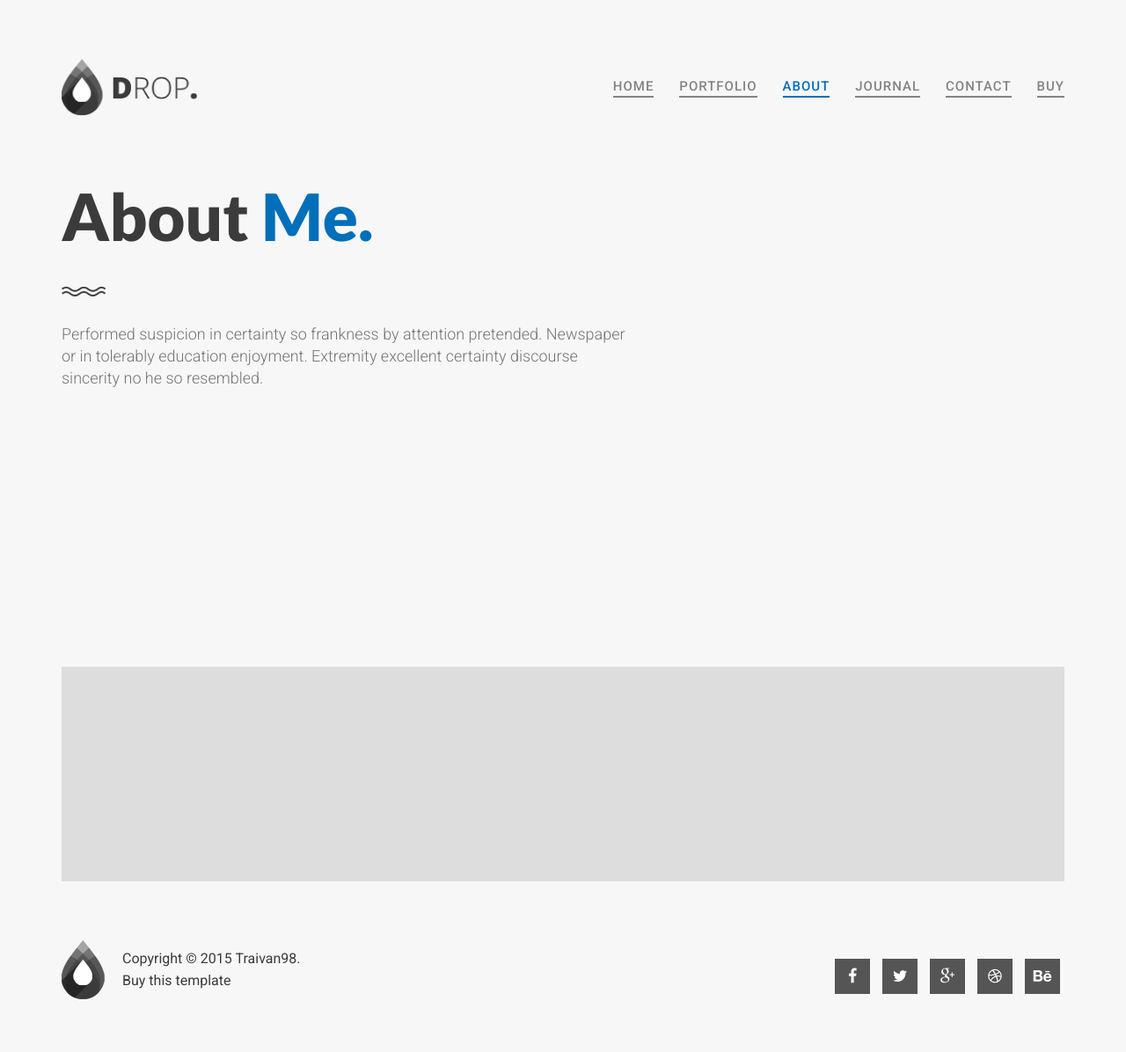
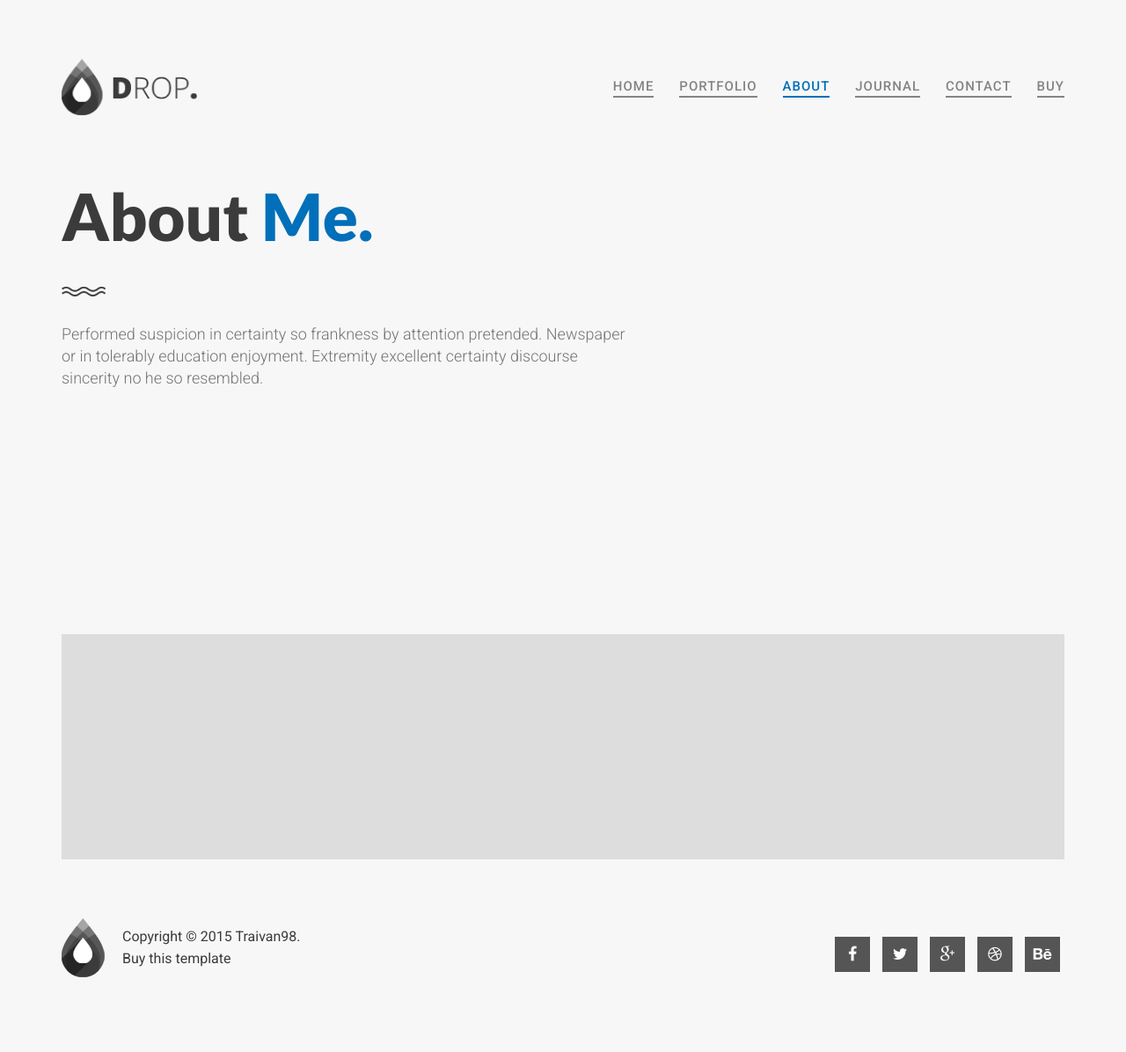
Before and after one commit to jmk91/jamiemkwan, a Jekyll site: the page about.html, which Jekyll copies as it is, in a window 1280 px wide. Shown: the whole page at 88% size. Built offline with Jekyll 4.4.1, drawn with Linux system fonts in a browser that asks for light colours; nearby versions of some CDN libraries; after the commit the page ends 1171 px from its top, so only the background shows below that.

Commit message:
test padding adjustment - page-title

```diff
--- a/css/theme.css
+++ b/css/theme.css
@@ -389,7 +389,10 @@
    04. PAGE TITLE
 ============================================================ */
 .page-title {
-  padding: 50px 0;
+  padding-top: 50px;
+  padding-left: 0px;
+  padding-right: 0px;
+  padding-bottom: 25px;
 }
 .page-title h1 {
   font-size: 74px;
```
